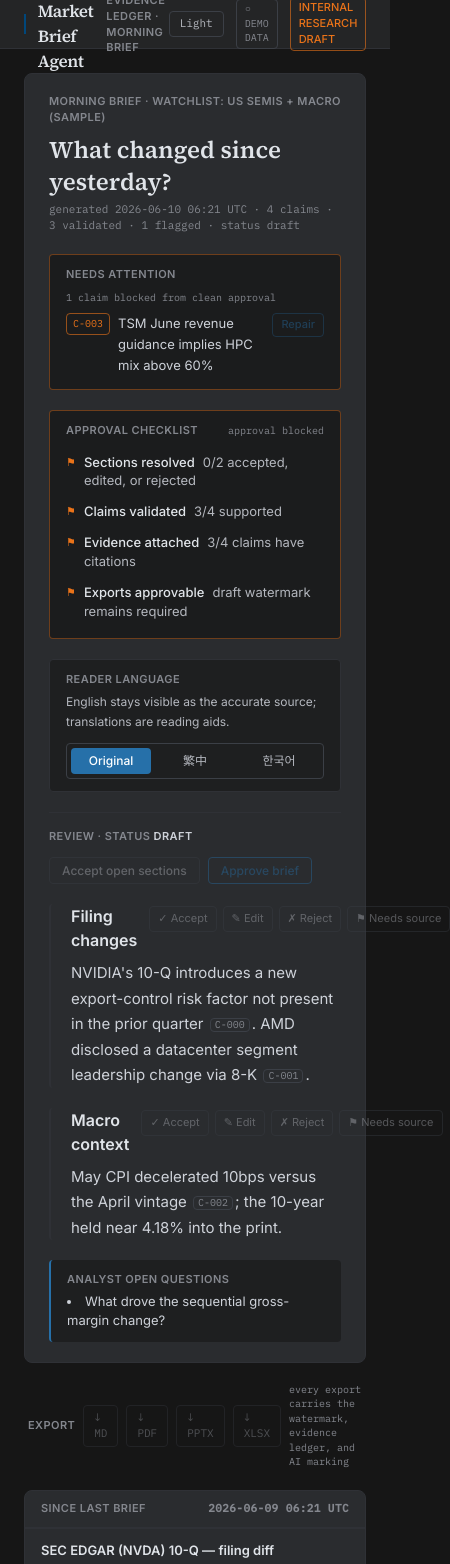
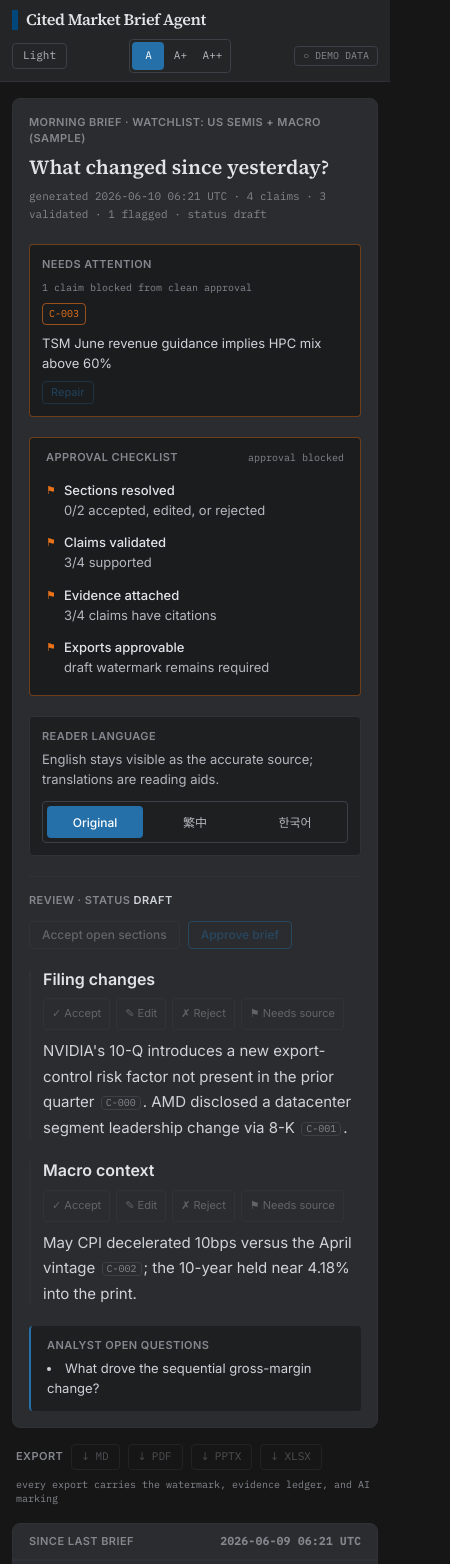
Before and after one commit to rosscyking1115/cited-market-brief-agent, a Next.js app in the folder frontend/: page / in a window 390 px wide. Shown: the top 1564 px of the page, 450 px wide, since content can reach past the window. Built offline with nearby package versions, Linux system fonts and the light colour scheme; no server answers.

Commit message:
Polish mobile reading experience

```diff
--- a/frontend/app/components/ApprovalChecklist.tsx
+++ b/frontend/app/components/ApprovalChecklist.tsx
@@ -12,7 +12,7 @@ function CheckRow({
   detail: string;
 }) {
   return (
-    <li className="flex items-start gap-2 py-1.5 text-[13px]">
+    <li className="reader-body flex items-start gap-2 py-1.5 text-[13px]">
       <span
         className={`mt-0.5 font-mono text-[11px] ${ok ? "text-up" : "text-flag"}`}
         aria-hidden
@@ -21,7 +21,7 @@ function CheckRow({
       </span>
       <span>
         <span className="font-medium text-neutral-30">{label}</span>
-        <span className="ml-2 text-neutral-70">{detail}</span>
+        <span className="block text-neutral-70 sm:ml-2 sm:inline">{detail}</span>
       </span>
     </li>
   );
--- a/frontend/app/components/BriefCanvas.tsx
+++ b/frontend/app/components/BriefCanvas.tsx
@@ -225,15 +225,15 @@ export default function BriefCanvas({
     <div>
       <ApprovalChecklist sectionsCount={sections.length} edits={edits} claims={claims} />
 
-      <div className="mt-5 rounded-(--radius-ctl) border border-hairline bg-page/60 px-4 py-3">
+      <div className="mt-5 rounded-(--radius-ctl) border border-hairline bg-page/60 px-3 py-3 sm:px-4">
         <div className="flex flex-wrap items-center justify-between gap-3">
           <div>
             <p className="th-label">Reader language</p>
-            <p className="mt-1 text-[12px] leading-relaxed text-neutral-70">
+            <p className="reader-body mt-1 text-[12px] leading-relaxed text-neutral-70">
               English stays visible as the accurate source; translations are reading aids.
             </p>
           </div>
-          <div className="flex items-center gap-1 rounded-(--radius-ctl) border border-elevated p-1">
+          <div className="grid w-full grid-cols-3 gap-1 rounded-(--radius-ctl) border border-elevated p-1 sm:w-auto sm:min-w-80">
             {LOCALES.map((item) => (
               <button
                 key={item.locale}
@@ -241,7 +241,7 @@ export default function BriefCanvas({
                 aria-pressed={locale === item.locale}
                 title={item.helper}
                 onClick={() => selectLocale(item.locale)}
-                className={`min-w-20 rounded-(--radius-ctl) px-2.5 py-1 text-[12px] font-medium transition-colors ${
+                className={`min-h-8 rounded-(--radius-ctl) px-2 py-1 text-[12px] font-medium transition-colors sm:px-2.5 ${
                   locale === item.locale
                     ? "bg-action text-white"
                     : "text-neutral-70 hover:bg-card hover:text-neutral-30"
@@ -253,19 +253,19 @@ export default function BriefCanvas({
           </div>
         </div>
         {(translationBusy || translationError || activeTranslation) && (
-          <p className="mt-2 text-[12px] leading-relaxed text-neutral-90">
+          <p className="reader-body mt-2 text-[12px] leading-relaxed text-neutral-90">
             {translationBusy && `Translating ${LOCALES.find((item) => item.locale === translationBusy)?.label}...`}
             {translationError || activeTranslation?.disclaimer}
           </p>
         )}
       </div>
 
-      <div className="mt-5 flex flex-wrap items-center justify-between gap-3 border-t border-hairline pt-4">
+      <div className="mt-5 flex flex-col gap-3 border-t border-hairline pt-4 sm:flex-row sm:items-center sm:justify-between">
         <span className="th-label">
           Review · status{" "}
           <span className={approved ? "text-up" : "text-neutral-50"}>{status}</span>
         </span>
-        <div className="flex items-center gap-2">
+        <div className="flex flex-wrap items-center gap-2">
           {!resolved && !approved && (
             <button
               type="button"
@@ -304,7 +304,7 @@ export default function BriefCanvas({
         return (
           <section
             key={section.title + i}
-            className={`mt-5 max-w-4xl rounded-(--radius-ctl) border-l-2 pl-5 ${
+            className={`mt-5 max-w-4xl rounded-(--radius-ctl) border-l-2 pl-3 sm:pl-5 ${
               edit?.action === "accept"
                 ? "border-up/70"
                 : edit?.action === "reject"
@@ -316,9 +316,9 @@ export default function BriefCanvas({
                       : "border-hairline"
             }`}
           >
-            <div className="flex items-baseline justify-between gap-3">
-              <h3 className="text-base font-semibold text-neutral-30">{section.title}</h3>
-              <div className="flex shrink-0 items-center gap-1.5">
+            <div className="flex flex-col gap-2 sm:flex-row sm:items-baseline sm:justify-between sm:gap-3">
+              <h3 className="reader-heading text-base font-semibold text-neutral-30">{section.title}</h3>
+              <div className="flex shrink-0 flex-wrap items-center gap-1.5">
                 {edit && (
                   <span className="mr-1 font-mono text-[10px] text-neutral-90">
                     {edit.action} · {edit.at.slice(0, 16).replace("T", " ")}
@@ -339,7 +339,7 @@ export default function BriefCanvas({
                         }
                       }}
                       title={live ? undefined : "Connect the API to review"}
-                      className={`rounded-(--radius-ctl) border px-2 py-1 text-[11px] transition-opacity disabled:opacity-40 ${
+                      className={`min-h-8 rounded-(--radius-ctl) border px-2 py-1 text-[11px] transition-opacity disabled:opacity-40 ${
                         edit?.action === action ? cls : "border-elevated text-neutral-70 hover:text-neutral-30"
                       }`}
                     >
@@ -381,7 +381,7 @@ export default function BriefCanvas({
                   claims={claims}
                 />
                 {activeTranslation?.sections[i] && (
-                  <div className="reader-translation mt-3 rounded-(--radius-ctl) border border-hairline bg-page/70 px-4 py-3">
+                  <div className="reader-translation mt-3 rounded-(--radius-ctl) border border-hairline bg-page/70 px-3 py-3 sm:px-4">
                     <p className="th-label mb-1">
                       {activeTranslation.label} reading aid
                     </p>
--- a/frontend/app/components/ChangesPanel.tsx
+++ b/frontend/app/components/ChangesPanel.tsx
@@ -21,7 +21,7 @@ function DiffSample({
       <span className="text-flag">~</span>
     );
   return (
-    <li className="flex gap-2 py-1 text-[12px] leading-relaxed">
+    <li className="reader-body grid grid-cols-[16px_56px_1fr] gap-2 py-1 text-[12px] leading-relaxed">
       <span className="w-3 shrink-0 text-center font-mono">{mark}</span>
       <span className="font-mono text-[10px] text-neutral-90 shrink-0 mt-0.5 w-14">{section}</span>
       <span
@@ -45,13 +45,13 @@ export default function ChangesPanel({ changes }: { changes: ChangesPayload }) {
 
   return (
     <section className="rounded-(--radius-card) border border-hairline bg-card">
-      <h2 className="th-label flex items-center justify-between border-b border-hairline px-4 py-2.5">
+      <h2 className="th-label flex flex-wrap items-center justify-between gap-1 border-b border-hairline px-4 py-2.5">
         <span>Since last brief</span>
         <span className="font-mono">{since}</span>
       </h2>
 
       {empty && (
-        <p className="px-4 py-3 text-[13px] text-neutral-90">
+        <p className="reader-body px-4 py-3 text-[13px] text-neutral-90">
           No new filings, diffs, or macro changes detected.
         </p>
       )}
@@ -59,10 +59,10 @@ export default function ChangesPanel({ changes }: { changes: ChangesPayload }) {
       {changes.filing_diffs.map((diff) => (
         <div key={`${diff.cik}-${diff.form}`} className="border-t border-hairline px-4 py-3 first:border-t-0">
           <div className="flex flex-wrap items-baseline gap-x-3 gap-y-1">
-            <span className="text-[13px] font-semibold text-neutral-30">
+            <span className="reader-heading text-[13px] font-semibold text-neutral-30">
               {diff.publisher} {diff.form} — filing diff
             </span>
-            <span className="font-mono text-[10px] text-neutral-90">
+            <span className="break-all font-mono text-[10px] text-neutral-90">
               {diff.accession_old} → {diff.accession_new}
             </span>
             {diff.sections.map((s) => (
@@ -83,8 +83,9 @@ export default function ChangesPanel({ changes }: { changes: ChangesPayload }) {
 
       {changes.macro_deltas.length > 0 && (
         <div className="border-t border-hairline px-4 py-3">
-          <p className="text-[13px] font-semibold text-neutral-30">Macro deltas</p>
-          <table className="mt-1.5 w-full text-[12px]">
+          <p className="reader-heading text-[13px] font-semibold text-neutral-30">Macro deltas</p>
+          <div className="mt-1.5 overflow-x-auto">
+            <table className="w-full min-w-[520px] text-[12px]">
               <thead>
                 <tr className="th-label">
                   <th scope="col" className="py-1 text-left font-semibold">Series</th>
@@ -126,16 +127,17 @@ export default function ChangesPanel({ changes }: { changes: ChangesPayload }) {
               </tbody>
             </table>
           </div>
+        </div>
       )}
 
       {changes.new_documents.length > 0 && (
         <div className="border-t border-hairline px-4 py-3">
-          <p className="text-[13px] font-semibold text-neutral-30">
+          <p className="reader-heading text-[13px] font-semibold text-neutral-30">
             New sources ingested ({changes.new_documents.length})
           </p>
           <ul className="mt-1">
             {changes.new_documents.slice(0, 8).map((doc) => (
-              <li key={doc.document_id} className="flex items-baseline gap-2 py-0.5 text-[12px]">
+              <li key={doc.document_id} className="flex flex-wrap items-baseline gap-2 py-0.5 text-[12px]">
                 <span className="rounded-(--radius-ctl) bg-navy-900 px-1.5 py-0.5 font-mono text-[10px] text-neutral-50">
                   {doc.doc_type}
                 </span>
--- /dev/null
+++ b/frontend/app/components/TextSizeToggle.tsx
@@ -0,0 +1,52 @@
+"use client";
+
+import { useEffect, useState } from "react";
+
+type TextSize = "normal" | "large" | "xl";
+
+const OPTIONS: { size: TextSize; label: string; title: string }[] = [
+  { size: "normal", label: "A", title: "Normal text" },
+  { size: "large", label: "A+", title: "Large text" },
+  { size: "xl", label: "A++", title: "Extra large text" },
+];
+
+export default function TextSizeToggle() {
+  const [size, setSize] = useState<TextSize>("normal");
+
+  useEffect(() => {
+    const saved = window.localStorage.getItem("cmb-text-size");
+    const nextSize = saved === "large" || saved === "xl" ? saved : "normal";
+    setSize(nextSize);
+    document.documentElement.dataset.textSize = nextSize;
+  }, []);
+
+  function choose(nextSize: TextSize) {
+    setSize(nextSize);
+    window.localStorage.setItem("cmb-text-size", nextSize);
+    document.documentElement.dataset.textSize = nextSize;
+  }
+
+  return (
+    <div
+      className="flex rounded-(--radius-ctl) border border-elevated p-0.5"
+      aria-label="Text size"
+    >
+      {OPTIONS.map((option) => (
+        <button
+          key={option.size}
+          type="button"
+          onClick={() => choose(option.size)}
+          title={option.title}
+          aria-pressed={size === option.size}
+          className={`min-h-7 min-w-8 rounded-(--radius-ctl) px-1.5 font-mono text-[11px] transition-colors ${
+            size === option.size
+              ? "bg-action text-white"
+              : "text-neutral-70 hover:bg-card hover:text-neutral-30"
+          }`}
+        >
+          {option.label}
+        </button>
+      ))}
+    </div>
+  );
+}
--- a/frontend/app/globals.css
+++ b/frontend/app/globals.css
@@ -47,6 +47,12 @@
 
 :root {
   color-scheme: dark;
+  --reader-body-size: 13px;
+  --reader-body-line: 1.55;
+  --reader-heading-size: 16px;
+  --reader-prose-size: 15px;
+  --reader-prose-line: 1.7;
+  --reader-meta-size: 11px;
 }
 
 :root[data-theme="light"] {
@@ -77,6 +83,18 @@ body {
   line-height: 1.45;
   font-feature-settings: "cv05";
   -webkit-font-smoothing: antialiased;
+  overflow-x: hidden;
+}
+
+html,
+body {
+  max-width: 100%;
+}
+
+main,
+article,
+section {
+  min-width: 0;
 }
 
 /* Numbers in tables: tabular figures, mandatory */
@@ -92,12 +110,31 @@ body {
   letter-spacing: 0.04em;
   text-transform: uppercase;
   color: var(--color-neutral-90);
+  overflow-wrap: anywhere;
 }
 
 .brief-prose {
   color: var(--color-neutral-50);
-  font-size: 15px;
-  line-height: 1.7;
+  font-size: var(--reader-prose-size);
+  line-height: var(--reader-prose-line);
+  overflow-wrap: anywhere;
+}
+
+.reader-body {
+  font-size: var(--reader-body-size);
+  line-height: var(--reader-body-line);
+  overflow-wrap: anywhere;
+}
+
+.reader-heading {
+  font-size: var(--reader-heading-size);
+  line-height: 1.35;
+  overflow-wrap: anywhere;
+}
+
+.reader-meta {
+  font-size: var(--reader-meta-size);
+  overflow-wrap: anywhere;
 }
 
 .brief-prose p + p {
@@ -121,8 +158,40 @@ body {
 }
 
 .reader-translation .brief-prose {
-  font-size: 15px;
-  line-height: 1.8;
+  font-size: var(--reader-prose-size);
+  line-height: calc(var(--reader-prose-line) + 0.1);
+}
+
+[data-text-size="large"] {
+  --reader-body-size: 15px;
+  --reader-body-line: 1.7;
+  --reader-heading-size: 18px;
+  --reader-prose-size: 18px;
+  --reader-prose-line: 1.75;
+  --reader-meta-size: 12px;
+}
+
+[data-text-size="xl"] {
+  --reader-body-size: 17px;
+  --reader-body-line: 1.8;
+  --reader-heading-size: 20px;
+  --reader-prose-size: 21px;
+  --reader-prose-line: 1.85;
+  --reader-meta-size: 13px;
+}
+
+@media (max-width: 640px) {
+  [data-text-size="large"] {
+    --reader-body-size: 16px;
+    --reader-heading-size: 19px;
+    --reader-prose-size: 19px;
+  }
+
+  [data-text-size="xl"] {
+    --reader-body-size: 18px;
+    --reader-heading-size: 22px;
+    --reader-prose-size: 23px;
+  }
 }
 
 /* Visible 2px focus ring (WCAG 2.2) — amber on dark */
--- a/frontend/app/page.tsx
+++ b/frontend/app/page.tsx
@@ -6,6 +6,7 @@ import BriefCanvas from "@/app/components/BriefCanvas";
 import ChangesPanel from "@/app/components/ChangesPanel";
 import EvidenceLedger from "@/app/components/EvidenceLedger";
 import RepairClaimButton from "@/app/components/RepairClaimButton";
+import TextSizeToggle from "@/app/components/TextSizeToggle";
 import ThemeToggle from "@/app/components/ThemeToggle";
 import {
   API_URL,
@@ -200,16 +201,17 @@ export default async function Page() {
   return (
     <div className="min-h-screen">
       <header className="sticky top-0 z-10 border-b border-hairline bg-bar">
-        <div className="mx-auto flex h-12 max-w-7xl items-center justify-between px-6">
-          <div className="flex items-center gap-3">
+        <div className="mx-auto flex min-h-12 max-w-7xl flex-wrap items-center justify-between gap-2 px-3 py-2 sm:px-6">
+          <div className="flex min-w-0 basis-full items-center gap-2 sm:basis-auto sm:gap-3">
             <span className="block h-5 w-1.5 bg-navy-700" aria-hidden />
-            <span className="font-serif text-[17px] font-semibold tracking-tight text-neutral-30">
+            <span className="truncate font-serif text-[16px] font-semibold tracking-tight text-neutral-30 sm:text-[17px]">
               Cited Market Brief Agent
             </span>
-            <span className="th-label mt-px">Evidence ledger · Morning brief</span>
+            <span className="th-label mt-px hidden sm:inline">Evidence ledger · Morning brief</span>
           </div>
-          <div className="flex items-center gap-3">
+          <div className="flex min-w-0 basis-full items-center justify-between gap-2 sm:basis-auto sm:justify-start sm:gap-3">
             <ThemeToggle />
+            <TextSizeToggle />
             <span
               className={`rounded-(--radius-ctl) border px-2 py-0.5 font-mono text-[10px] ${
                 isLive ? "border-up/60 text-up" : "border-elevated text-neutral-90"
@@ -217,42 +219,42 @@ export default async function Page() {
             >
               {isLive ? "● LIVE" : "○ DEMO DATA"}
             </span>
-            <span className="rounded-(--radius-ctl) border border-flag/60 px-2 py-0.5 text-[11px] font-medium text-flag">
+            <span className="hidden rounded-(--radius-ctl) border border-flag/60 px-2 py-0.5 text-[11px] font-medium text-flag sm:inline">
               INTERNAL RESEARCH DRAFT
             </span>
           </div>
         </div>
       </header>
 
-      <main className="mx-auto max-w-6xl space-y-5 px-6 py-6">
-        <article className="rounded-(--radius-card) border border-hairline bg-card px-6 py-5">
-          <p className="th-label mb-2">Morning brief · Watchlist: {data.watchlist}</p>
-          <h1 className="font-serif text-2xl font-semibold text-neutral-30">
+      <main className="mx-auto max-w-6xl space-y-4 px-3 py-4 sm:space-y-5 sm:px-6 sm:py-6">
+        <article className="overflow-hidden rounded-(--radius-card) border border-hairline bg-card px-4 py-4 sm:px-6 sm:py-5">
+          <p className="th-label mb-2 break-words">Morning brief · Watchlist: {data.watchlist}</p>
+          <h1 className="font-serif text-xl font-semibold leading-tight text-neutral-30 sm:text-2xl">
             What changed since yesterday?
           </h1>
-          <p className="mt-1 font-mono text-[11px] text-neutral-90">
+          <p className="reader-meta mt-2 break-words font-mono text-[11px] leading-relaxed text-neutral-90">
             generated {ts} UTC · {data.claims.length} claims · {supported} validated ·{" "}
             {flagged} flagged · status {data.status}
           </p>
 
           {attentionClaims.length > 0 && (
-            <section className="mt-5 rounded-(--radius-ctl) border border-flag/40 bg-page/70 px-4 py-3">
-              <div className="flex flex-wrap items-baseline justify-between gap-2">
+            <section className="mt-5 min-w-0 rounded-(--radius-ctl) border border-flag/40 bg-page/70 px-3 py-3 sm:px-4">
+              <div className="flex min-w-0 flex-wrap items-baseline justify-between gap-2">
                 <p className="th-label text-flag">Needs attention</p>
-                <span className="font-mono text-[10px] text-neutral-90">
+                <span className="min-w-0 break-words font-mono text-[10px] text-neutral-90">
                   {attentionClaims.length} claim{attentionClaims.length > 1 ? "s" : ""} blocked from clean approval
                 </span>
               </div>
               <ul className="mt-2 grid gap-2">
                 {attentionClaims.map((claim) => (
-                  <li key={claim.claim_id} className="flex items-start gap-2 text-[13px] leading-relaxed">
+                  <li key={claim.claim_id} className="reader-body grid min-w-0 gap-2 text-[13px] leading-relaxed sm:flex sm:items-start">
                     <a
                       href={`#claim-${String(claim.index).padStart(3, "0")}`}
-                      className="shrink-0 rounded-(--radius-ctl) border border-flag/60 px-1.5 py-0.5 font-mono text-[10px] text-flag hover:bg-flag hover:text-white"
+                      className="w-fit shrink-0 rounded-(--radius-ctl) border border-flag/60 px-1.5 py-0.5 font-mono text-[10px] text-flag hover:bg-flag hover:text-white"
                     >
                       C-{String(claim.index).padStart(3, "0")}
                     </a>
-                    <span className="text-neutral-50">{claim.text}</span>
+                    <span className="min-w-0 break-words text-neutral-50">{claim.text}</span>
                     <RepairClaimButton claimId={claim.claim_id} apiUrl={API_URL} live={isLive} />
                   </li>
                 ))}
@@ -273,7 +275,7 @@ export default async function Page() {
           {data.open_questions.length > 0 && (
             <section className="mt-5 rounded-(--radius-ctl) border-l-2 border-action bg-page/60 px-4 py-3">
               <p className="th-label">Analyst open questions</p>
-              <ul className="mt-1 list-inside list-disc text-[13px] text-neutral-50">
+              <ul className="reader-body mt-1 list-inside list-disc text-[13px] text-neutral-50">
                 {data.open_questions.map((q) => (
                   <li key={q}>{q}</li>
                 ))}
@@ -282,7 +284,7 @@ export default async function Page() {
           )}
         </article>
 
-        <div className="flex items-center gap-2 px-1">
+        <div className="flex flex-wrap items-center gap-2 px-1">
           <span className="th-label">Export</span>
           {[
             { fmt: "markdown", href: `${API_URL}/briefs/${data.brief_id}/markdown`, label: "MD" },
@@ -312,7 +314,7 @@ export default async function Page() {
 
         <EvidenceLedger claims={data.claims} apiUrl={API_URL} live={isLive} />
 
-        <footer className="px-1 pb-6 text-[11px] leading-relaxed text-neutral-90">
+        <footer className="reader-meta px-1 pb-6 text-[11px] leading-relaxed text-neutral-90">
           Internal research draft. Factual, cited, non-personalized. Not investment advice, not a
           recommendation, and not an offer to buy or sell any security. AI-assisted content —
           human review required before external use. Sources: SEC EDGAR, FRED (this product uses
```
Also changed, not shown: frontend/app/components/EvidenceLedger.tsx (+17 -17 lines), frontend/app/layout.tsx (+6 -1 lines). Lines whose indentation alone changed are shown as unchanged.
